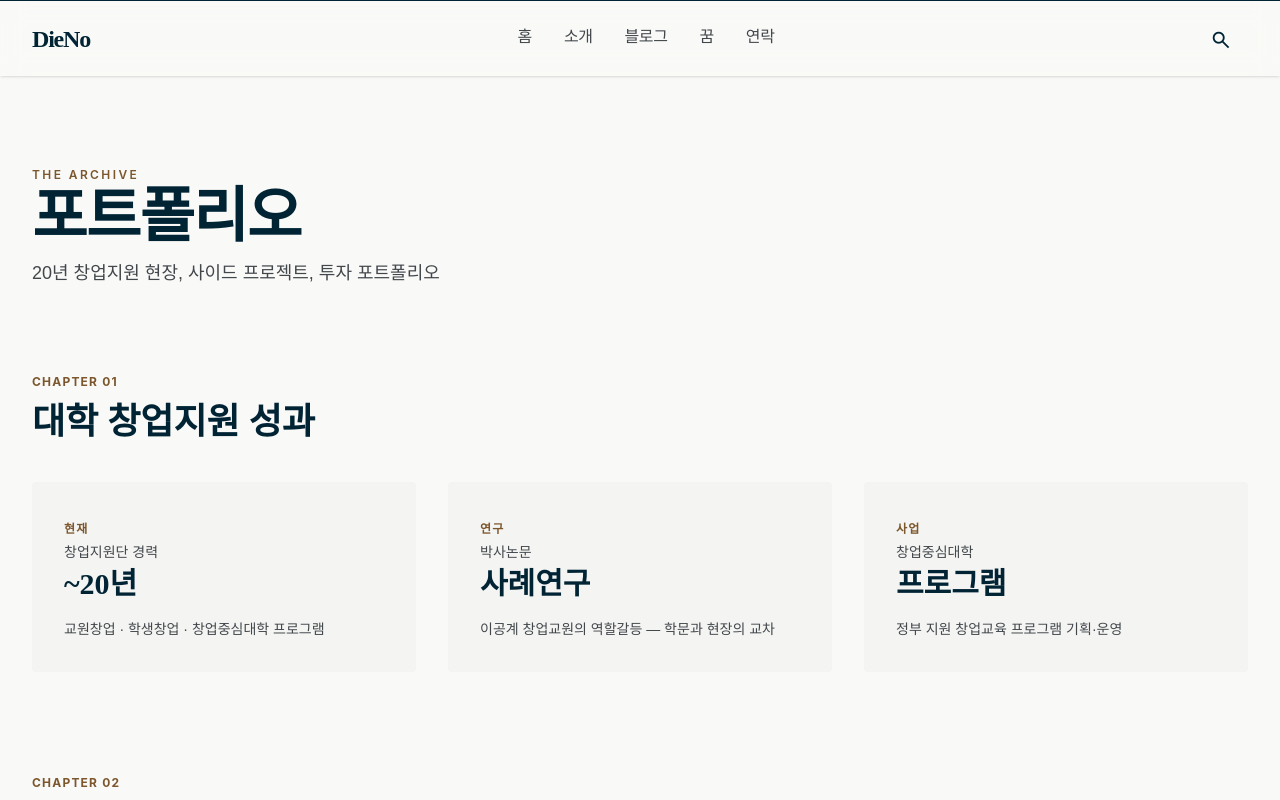
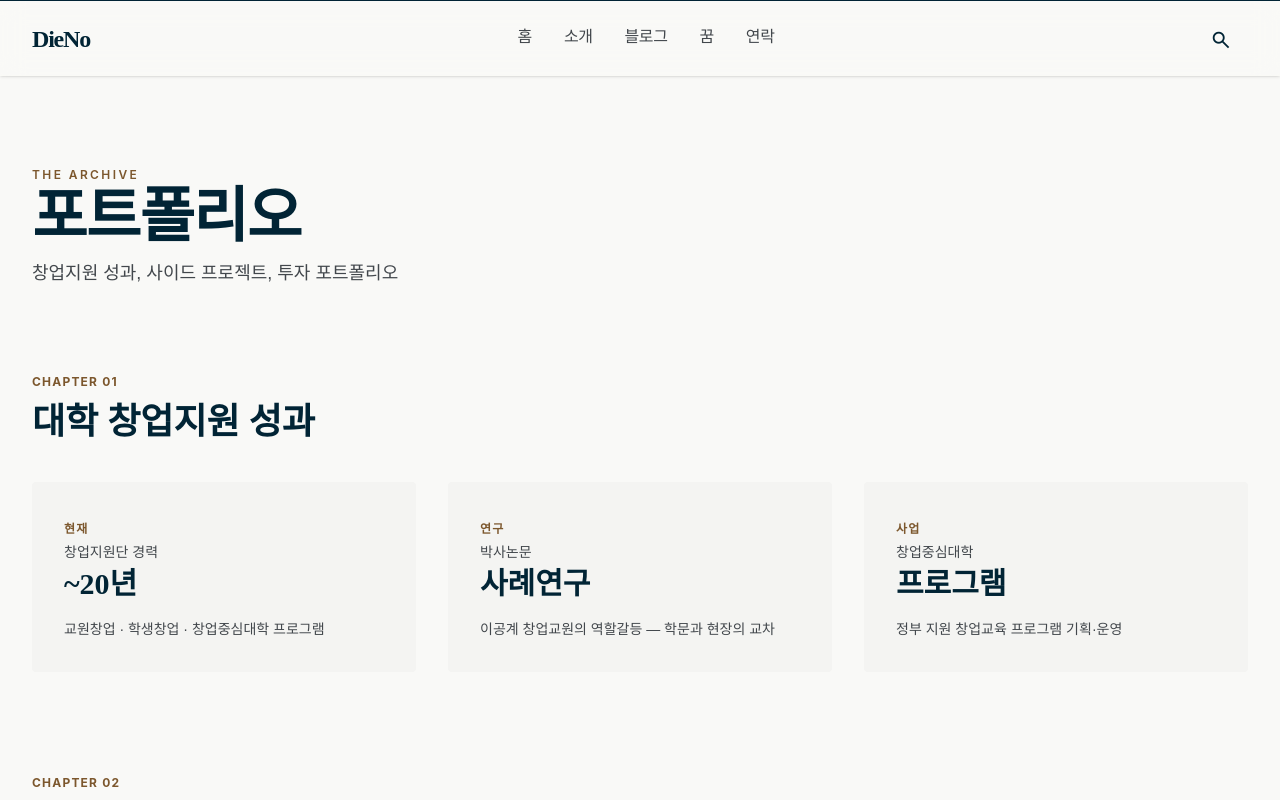
Before and after one commit to soulharbor-kr/dieno-blog-2026, a Next.js app: page /portfolio in a window 1280 px wide. Shown: the top 800 px of the page. Built offline with nearby package versions, Linux system fonts and the light colour scheme.

Commit message:
Fix portfolio header description

```diff
--- a/src/app/portfolio/page.tsx
+++ b/src/app/portfolio/page.tsx
@@ -59,7 +59,7 @@ export default function PortfolioPage() {
             포트폴리오
           </h1>
           <p className="text-lg" style={{ color: '#42474c', fontFamily: 'Pretendard, sans-serif' }}>
-            20년 창업지원 현장, 사이드 프로젝트, 투자 포트폴리오
+            창업지원 성과, 사이드 프로젝트, 투자 포트폴리오
           </p>
         </div>
 
```
